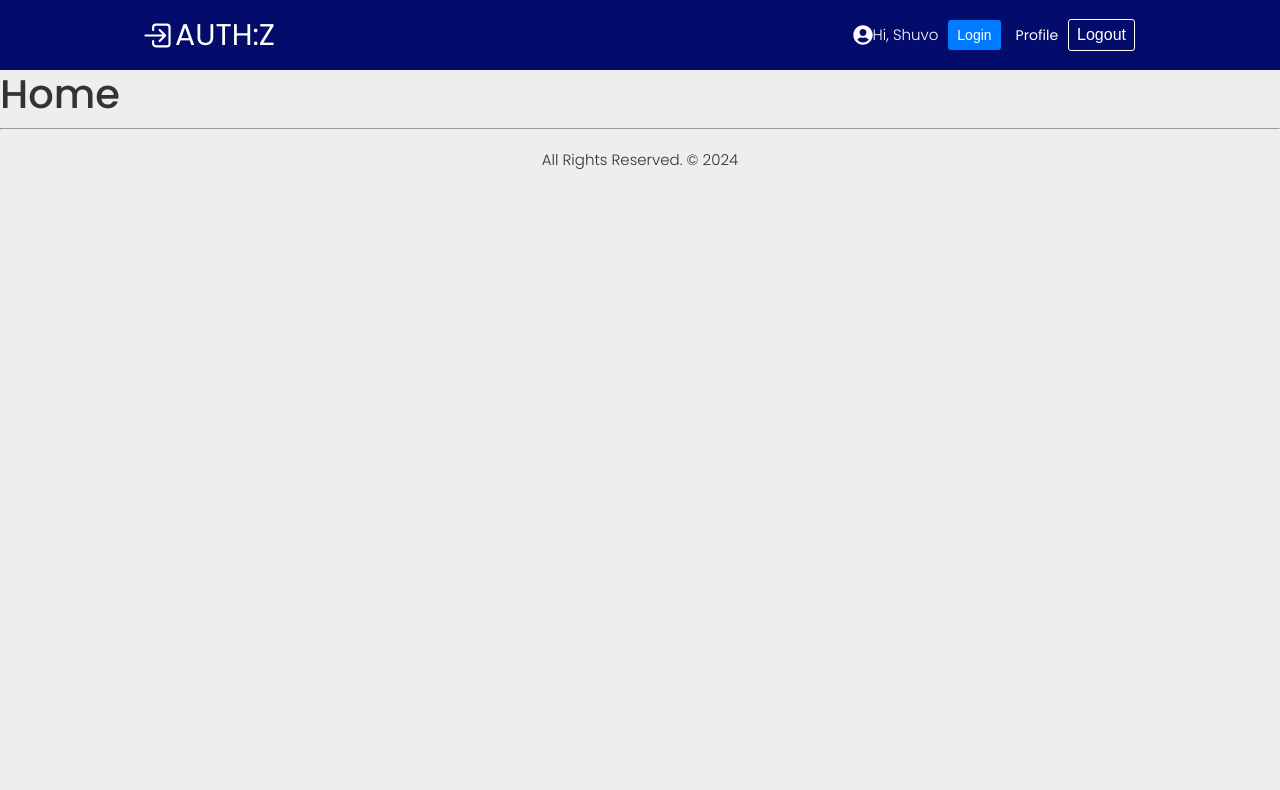
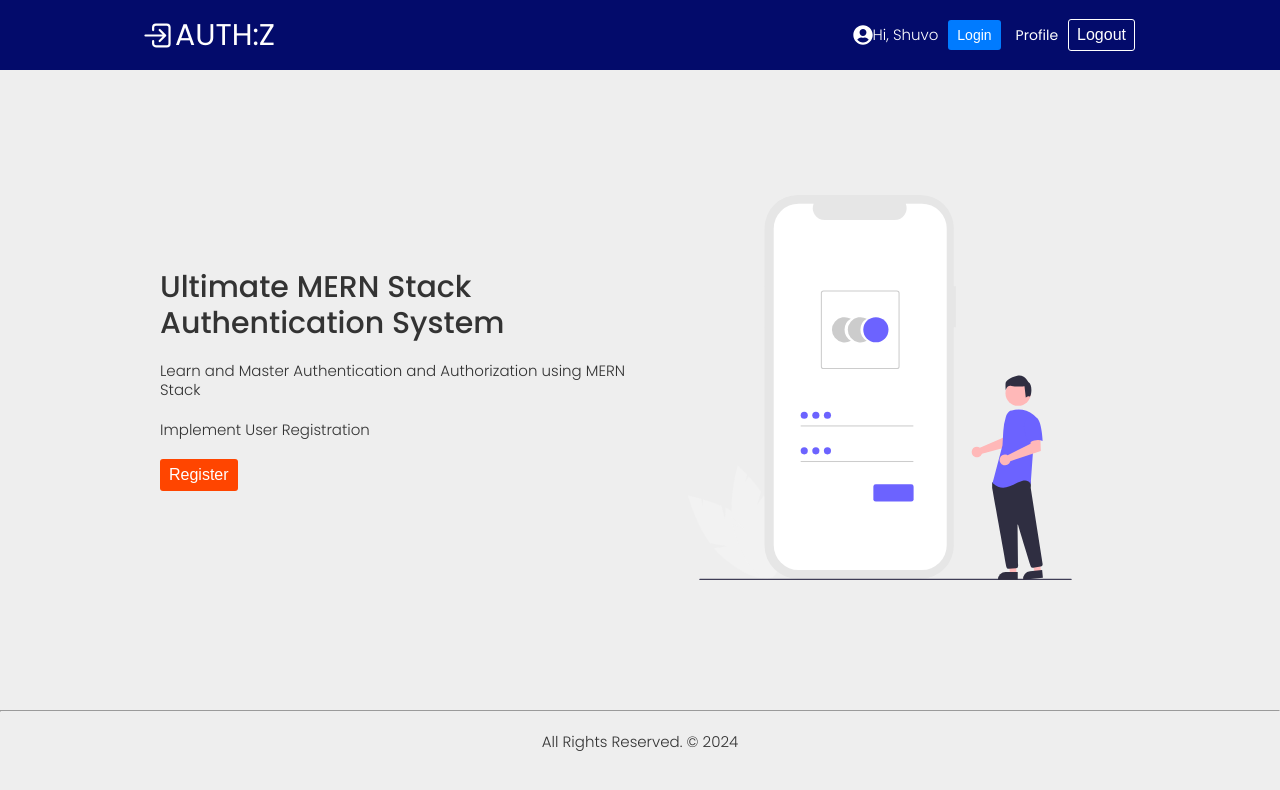
Before and after one commit to hr-shuvo/MERN---AUTH---APP, a React (Create React App) app: page / in a window 1280 px wide. Shown: the top 790 px of the page. Built offline with nearby package versions, Linux system fonts and the light colour scheme.

Commit message:
add home

```diff
--- a/src/pages/home/Home.js
+++ b/src/pages/home/Home.js
@@ -1,11 +1,30 @@
 import Header from "../../components/header/Header";
 import Footer from "../../components/footer/Footer";
+import "./Home.scss";
+import loginImg from "./../../assets/login.svg";
 
 const Home = () => {
-    return(
+
+    return (
         <div>
-            <Header ></Header>
-            <h1>Home</h1>
+            <Header></Header>
+            <section className='container hero'>
+                <div className='hero-text'>
+                    <h2>Ultimate MERN Stack Authentication System</h2>
+                    <p>Learn and Master Authentication and Authorization using MERN Stack</p>
+                    <p>Implement User Registration</p>
+
+                    <div className="hero-buttons --flex-start">
+                        <button className="--btn --btn-danger">Register</button>
+                    </div>
+
+                </div>
+                <div className='hero-image'>
+                    <img src={loginImg} alt={'Auth'}/>
+
+                </div>
+
+            </section>
             <Footer></Footer>
         </div>
     );
```
